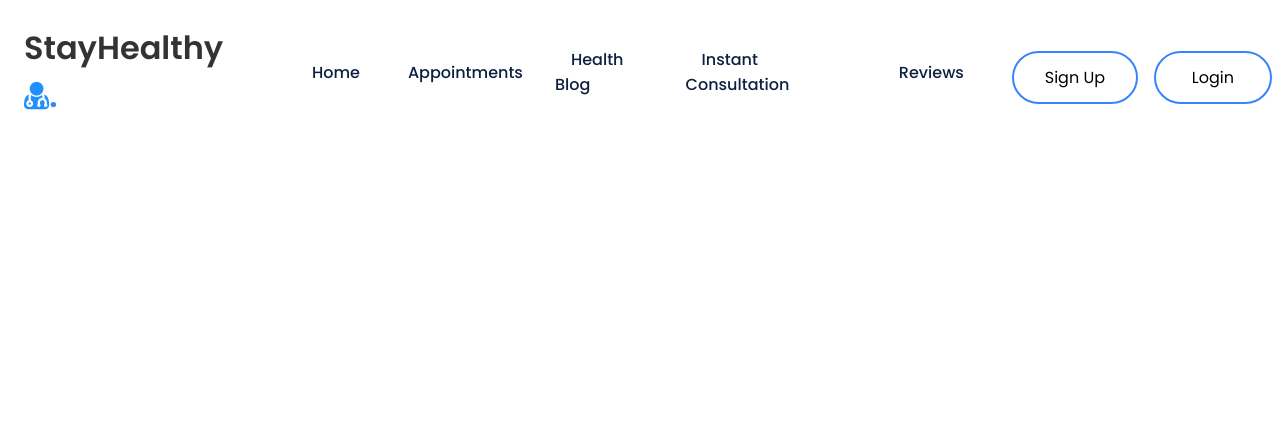
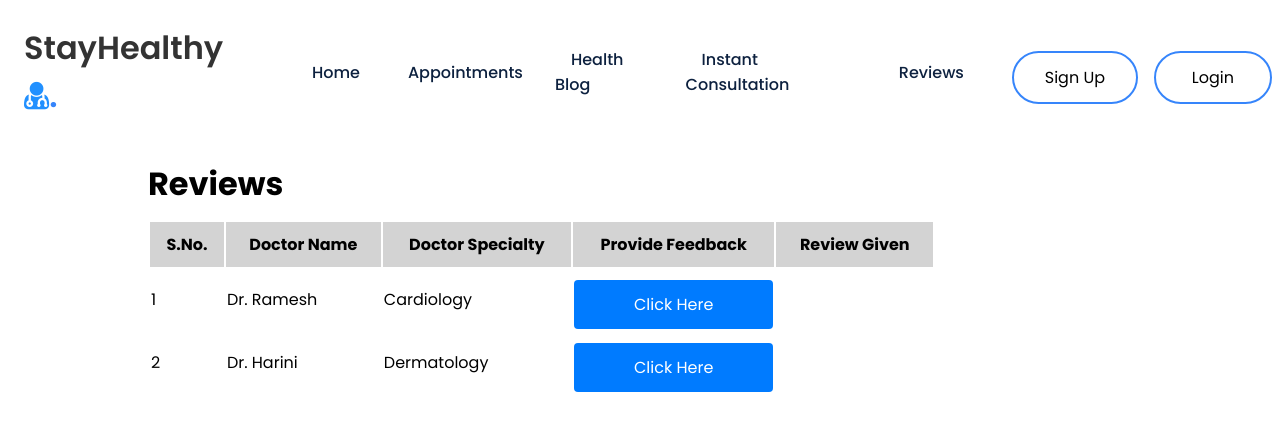
Before and after one commit to rizwan-atta/medical-app-test, a React (Create React App) app: page /Sign_Up in a window 1280 px wide. Both pictures are taken after a click on the item "Reviews". Shown: the top 430 px of the page. Built offline with nearby package versions, Linux system fonts and the light colour scheme.

Commit message:
after review

```diff
--- a/src/App.js
+++ b/src/App.js
@@ -10,6 +10,7 @@
 import AppointmentForm from './Components/AppointmentForm/AppointmentForm';
 import BookingConsultation from './Components/BookingConsultation';
 import Notification from './Components/Notification/Notification';
+import ReviewFrom from './Components/ReviewForm/ReviewForm';
 
 function App() {
 
@@ -26,6 +27,7 @@
               <Route path='/AppointmentForm' element={<AppointmentForm />} />
               <Route path='/search/doctors' element={<BookingConsultation />} />
               <Route path='/Notification' element={<Notification />} />
+              <Route path='/reviews' element={<ReviewFrom />} />
 
 
               </Routes>
--- /dev/null
+++ b/src/Components/ReviewForm/GiveReview.css
@@ -0,0 +1,94 @@
+.container {
+    max-width: 400px;
+    margin: 10% auto;
+    padding: 20px;
+    background-color: #f5f5f5;
+    border-radius: 8px;
+    box-shadow: 0 2px 4px rgba(0, 0, 0, 0.1);
+}
+
+.warning {
+    color: red;
+    margin-bottom: 10px;
+}
+
+.star-rating {
+    display: flex;
+}
+
+.star-rating label {
+    margin-right: 5px;
+    color: #bbb;
+    cursor: pointer;
+}
+
+.star-rating label:hover,
+.star-rating label:hover~label,
+.star-rating input[type="radio"]:checked~label {
+    color: #f7d42a;
+}
+
+
+.container h2 {
+    text-align: center;
+    margin-bottom: 20px;
+}
+
+.review-box {
+    max-width: 400px;
+    margin: 15% auto;
+    padding: 20px;
+    background-color: #f5f5f5;
+    border-radius: 8px;
+    box-shadow: 0 2px 4px rgba(0, 0, 0, 0.1);
+    text-align: center;
+}
+
+form {
+    display: flex;
+    flex-direction: column;
+}
+
+label {
+    font-weight: bold;
+    margin-bottom: 5px;
+}
+
+input,
+textarea {
+    padding: 10px;
+    border: 1px solid #ccc;
+    border-radius: 4px;
+    margin-bottom: 10px;
+}
+
+.btngivereview {
+    padding: 10px 20px;
+    background-color: #2190ff;
+    color: #fff;
+    border: none;
+    border-radius: 4px;
+    cursor: pointer;
+}
+
+.btngivereview:hover {
+    background-color: #539be4;
+}
+
+.star {
+    cursor: pointer;
+    transition: transform 0.3s;
+}
+
+.star:hover {
+    transform: scale(1.2);
+}
+
+.star.filled {
+    color: gold;
+}
+
+.star.clicked {
+    transform: scale(1.4);
+    color: gold;
+}
--- /dev/null
+++ b/src/Components/ReviewForm/GiveReview.js
@@ -0,0 +1,114 @@
+import React, { useState, useEffect } from 'react';
+import './GiveReview.css';
+
+const GiveReviews = ({ serialNumber, onReviewSubmit, review }) => {
+    const [formData, setFormData] = useState({
+        name: '',
+        review: '',
+        rating: 0
+    });
+
+    const [submitted, setSubmitted] = useState(false);
+    const [showWarning, setShowWarning] = useState(false);
+
+    useEffect(() => {
+        const storedFormData = localStorage.getItem(`reviewFormData_${serialNumber}`);
+        if (storedFormData) {
+            setFormData(JSON.parse(storedFormData));
+            setSubmitted(true);
+        }
+    }, [serialNumber]);
+
+    useEffect(() => {
+        setFormData((prevFormData) => ({
+            ...prevFormData,
+            review: review || prevFormData.review
+        }));
+    }, [review]);
+
+    const handleInputChange = (e) => {
+        setFormData({
+            ...formData,
+            [e.target.name]: e.target.value
+        });
+    };
+
+    const handleRatingChange = (rating) => {
+        setFormData({
+            ...formData,
+            rating: rating
+        });
+    };
+
+    const handleSubmit = (e) => {
+        e.preventDefault();
+        if (formData.name && formData.review && formData.rating > 0) {
+            localStorage.setItem(`reviewFormData_${serialNumber}`, JSON.stringify(formData));
+            onReviewSubmit(serialNumber, formData.review); // Pass the review to the parent component
+            setSubmitted(true);
+            setShowWarning(false);
+        } else {
+            setShowWarning(true);
+        }
+    };
+
+    const renderStar = (rating) => {
+        const starClasses = `star ${formData.rating >= rating ? 'filled' : ''} ${formData.rating === rating ? 'clicked' : ''}`;
+
+        return (
+            <span
+                key={rating}
+                className={starClasses}
+                onClick={() => handleRatingChange(rating)}
+            >
+                ⭐️
+            </span>
+        );
+    };
+
+
+    if (submitted) {
+        return (
+            <div className="review-box">
+                <h2>Your Review has been Recorded!</h2>
+                <p>
+                    <strong>Name:</strong> {formData.name}
+                </p>
+                <p>
+                    <strong>Review:</strong> {formData.review}
+                </p>
+                <p>
+                    <strong>Rating:</strong> {Array(formData.rating).fill('⭐️').join('')}
+                </p>
+            </div>
+        );
+    }
+
+    return (
+        <div className="container">
+            <form onSubmit={handleSubmit}>
+                <h2>Give Your Feedback</h2>
+                {showWarning && <p className="warning">Please fill out all fields.</p>}
+                <div>
+                    <label htmlFor="name">Name:</label>
+                    <input type="text" id="name" name="name" value={formData.name} onChange={handleInputChange} />
+                </div>
+                <div>
+                    <label htmlFor="review">Review:</label>
+                    <textarea id="review" name="review" value={formData.review} onChange={handleInputChange} />
+                </div>
+                <div>
+                    <label htmlFor="rating">Rating:</label>
+                    <div className="star-rating">
+                        {[1, 2, 3, 4, 5].map((rating) => renderStar(rating))}
+                        <br />
+                    </div>
+                </div>
+                <button className='btngivereview' type="submit">Submit</button>
+
+            </form>
+        </div>
+    );
+};
+
+export default GiveReviews;
--- /dev/null
+++ b/src/Components/ReviewForm/ReviewForm.css
@@ -0,0 +1,11 @@
+.reviews-container {
+    margin: 10%;
+    padding: 20px;
+   }
+   th {
+       padding: 10px;
+       background-color: lightgray;
+   }
+   .report-table {
+       width: 80%;
+   }
--- /dev/null
+++ b/src/Components/ReviewForm/ReviewForm.js
@@ -0,0 +1,112 @@
+import React, { useEffect, useState } from 'react';
+import GiveReviews from './GiveReview';
+import Popup from 'reactjs-popup';
+import { useNavigate } from 'react-router-dom';
+import "./ReviewForm.css"
+
+const ReviewForm = () => {
+    const [reviewData, setReviewData] = useState({});
+
+    const reportData = [
+        {
+            serialNumber: 1,
+            doctorName: 'Dr. Ramesh',
+            doctorSpeciality: 'Cardiology',
+
+        },
+        {
+            serialNumber: 2,
+            doctorName: 'Dr. Harini',
+            doctorSpeciality: 'Dermatology',
+
+        },
+    ];
+
+    const handleGiveReview = (serialNumber) => {
+        setReviewData((prevReviewData) => ({
+            ...prevReviewData,
+            [serialNumber]: ''
+        }));
+    };
+
+    const handleReviewSubmit = (serialNumber, review) => {
+        setReviewData((prevReviewData) => ({
+            ...prevReviewData,
+            [serialNumber]: review
+        }));
+    };
+    const navigate = useNavigate();
+    useEffect(() => {
+        //   const authtoken = sessionStorage.getItem("auth-token");
+        //   if (!authtoken) {
+        //       navigate("/login");
+        //   }
+    }, [])
+    return (
+        <div style={{ marginTop: '10%' }} className="reviews-container">
+            <h1>Reviews</h1>
+            <table className="report-table">
+                <thead>
+                    <tr>
+                        <th>S.No.</th>
+                        <th>Doctor Name</th>
+                        <th>Doctor Specialty</th>
+                        <th>Provide Feedback</th>
+                        <th>Review Given</th>
+                    </tr>
+                </thead>
+                <tbody>
+                    {reportData.map((report) => (
+                        <tr key={report.serialNumber}>
+                            <td>{report.serialNumber}</td>
+                            <td>{report.doctorName}</td>
+                            <td>{report.doctorSpeciality}</td>
+                            <td>
+                                {!reviewData[report.serialNumber] ? (
+                                    <Popup
+                                        trigger={
+                                            <button
+                                                className="give-review-button"
+                                                onClick={() => handleGiveReview(report.serialNumber)}
+                                            >
+                                                Click Here
+                                            </button>
+                                        }
+                                        modal
+                                        nested
+                                    >
+                                        {(close) => (
+                                            <div className="modal">
+                                                <GiveReviews
+                                                    serialNumber={report.serialNumber}
+                                                    onReviewSubmit={handleReviewSubmit}
+                                                    review={reviewData[report.serialNumber]} // Pass the review data
+                                                />
+                                               <button className="close-modal-button" onClick={close}>
+                                                    Close
+                                                </button>
+                                            </div>
+                                        )}
+                                    </Popup>
+                                ) : (
+                                    <button className="give-review-button" disabled>
+                                        Give Review
+                                    </button>
+                                )}
+                            </td>
+                            <td>
+                                {reviewData[report.serialNumber] && (
+                                    <div className="review-given">
+                                        <p>{reviewData[report.serialNumber]}</p>
+                                    </div>
+                                )}
+                            </td>
+                        </tr>
+                    ))}
+                </tbody>
+            </table>
+        </div>
+    );
+};
+
+export default ReviewForm;
```
